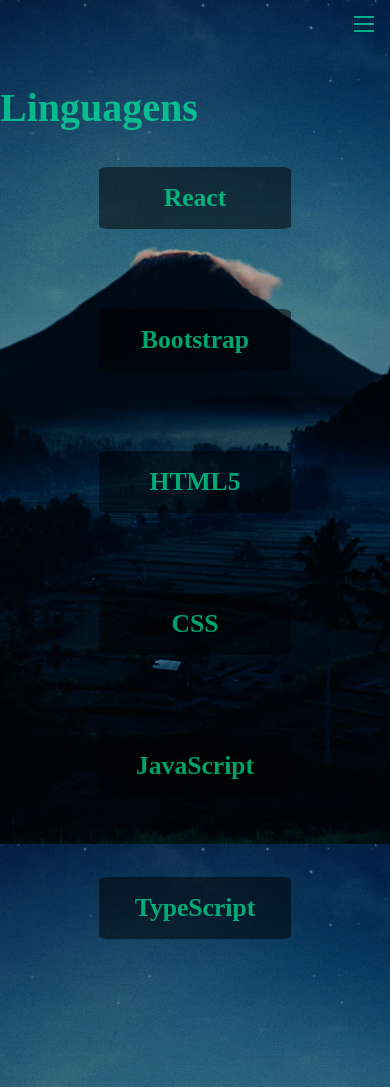
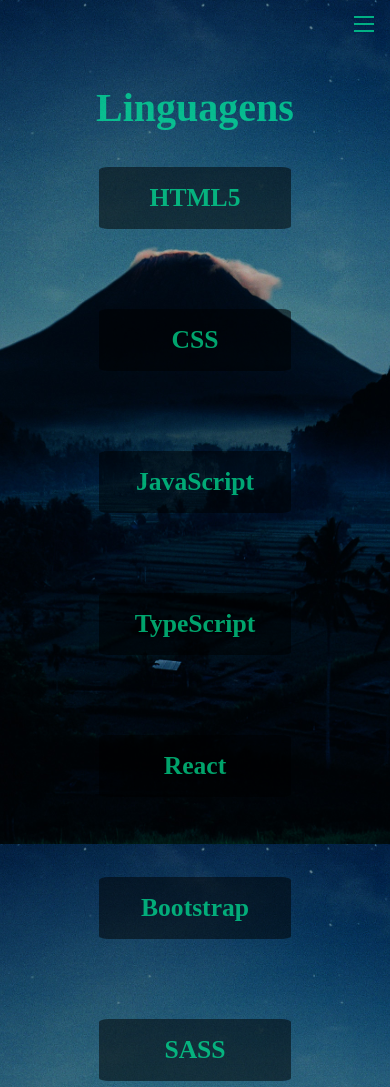
Before and after one commit to MacaulayVitor/Portif-lio, a plain HTML site: page conhecimentos.html in a window 390 px wide. Shown: the top 1087 px of the page. Drawn offline with Linux system fonts and the light colour scheme.

Commit message:
atualizando

```diff
--- a/conhecimentos.html
+++ b/conhecimentos.html
@@ -15,33 +15,38 @@
         <h2>Linguagens</h2>
         <ul>
             <li>
+                <h3>HTML5</h3>
+                <i class="devicon-html5-plain"></i>
+            </li>
+            <li>
+                <h3>CSS</h3>
+                <i class="devicon-css3-plain"></i>
+            </li>
+            <li>
+                <h3>JavaScript</h3>
+                <i class="devicon-javascript-plain"></i>
+            </li>
+            <li>
+                <h3>TypeScript</h3>
+                <i class="devicon-typescript-plain"></i>
+            </li>
+            <li>
                 <h3>React</h3>
                 <i class="devicon-react-original"></i>
             </li>
             <li>
                 <h3>Bootstrap</h3>
                 <i class="devicon-bootstrap-plain"></i>
-
             </li>
             <li>
-                <h3>HTML5</h3>
-                <i class="devicon-html5-plain"></i>
+                <h3>SASS</h3>
+                <i class="devicon-sass-original"></i>
             </li>
             <li>
-                <h3>CSS</h3>
-                <i class="devicon-css3-plain"></i>
+                <h3>SQL e mySQL</h3>
+                <i class="devicon-mysql-plain-wordmark"></i>
+            </li>
 
-            </li>
-            <li>
-                <h3>JavaScript</h3>
-                <i class="devicon-javascript-plain"></i>
-
-            </li>
-            <li>
-                <h3>TypeScript</h3>
-                <i class="devicon-typescript-plain"></i>
-
-            </li>
         </ul>
         <div class="ferramentas">
             <h2>Ferramentas</h2>
--- a/estilo/conhecimentos.css
+++ b/estilo/conhecimentos.css
@@ -21,6 +21,7 @@ body{
     height: 50vh;
 }
 .linguagens h2{
+    margin: 0 auto;
     font-size: 2.5em;
     text-align: center;
 }
@@ -98,8 +99,5 @@ ul{
     }
     .linguagens h2{
         font-size: 2.5em;
-        text-align: center;
-        display: flex;
-        justify-content: left;
     }
 }
```
Also changed, not shown: sobre.html (+1 -1 lines).
